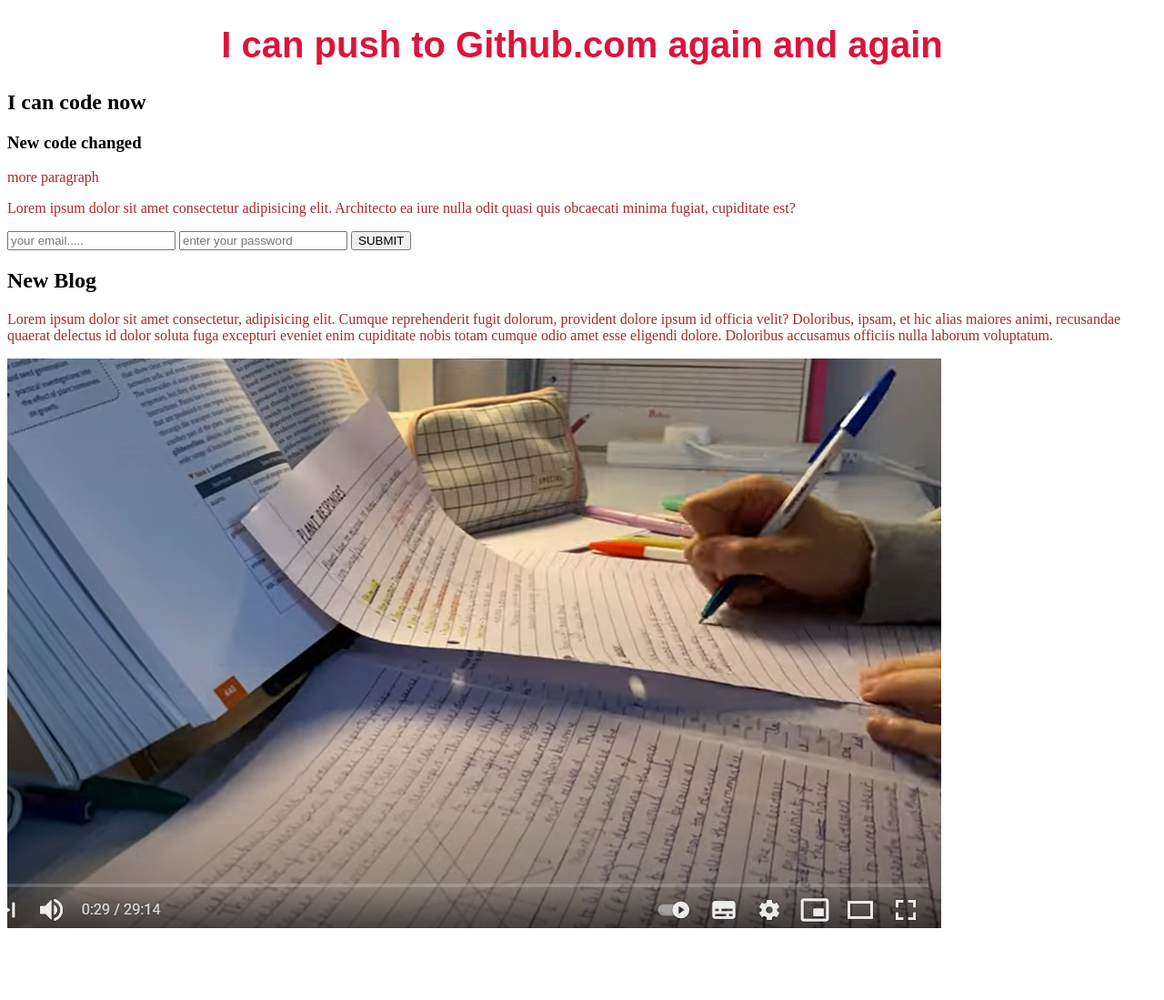
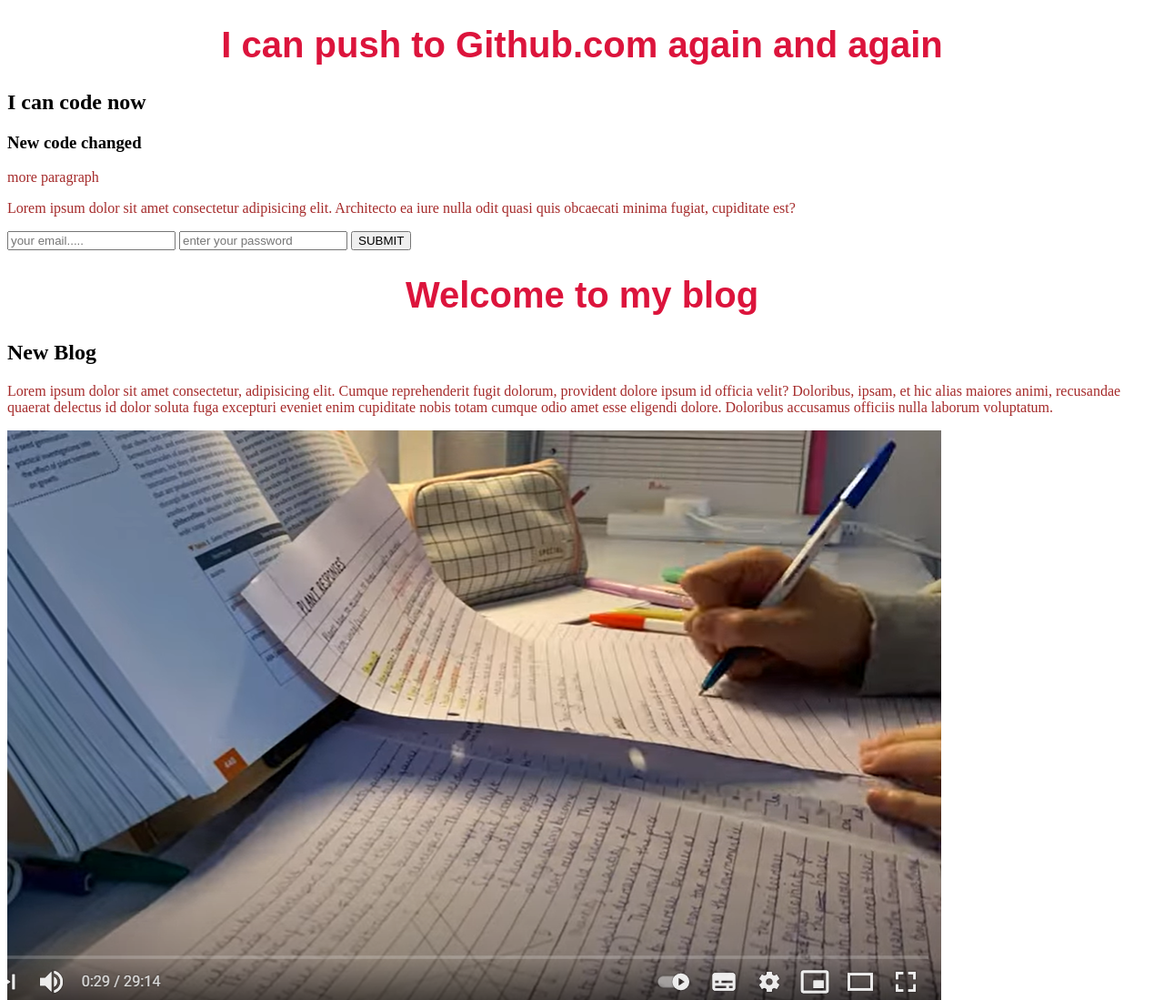
Before and after one commit to Nusrat-021/basic-html-code, a plain HTML site: page index.html in a window 1280 px wide. Shown: the whole page at 91% size. Before the commit the page ends 1032 px from the top, so only its background shows below. Drawn offline with Linux system fonts and the light colour scheme.

Commit message:
new heading

```diff
--- a/index.html
+++ b/index.html
@@ -19,6 +19,7 @@
     <input type="submit" value="SUBMIT">
   </form>
   <div>
+    <h1>Welcome to my blog</h1>
     <h2>New Blog</h2>
     <p>Lorem ipsum dolor sit amet consectetur, adipisicing elit. Cumque reprehenderit fugit dolorum, provident dolore ipsum id officia velit? Doloribus, ipsam, et hic alias maiores animi, recusandae quaerat delectus id dolor soluta fuga excepturi eveniet enim cupiditate nobis totam cumque odio amet esse eligendi dolore. Doloribus accusamus officiis nulla laborum voluptatum.</p>
   </div>
```
